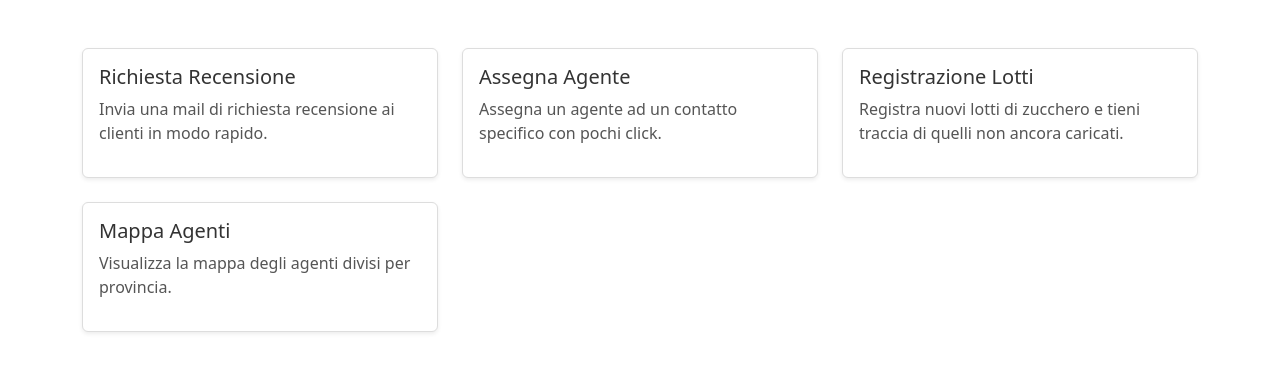
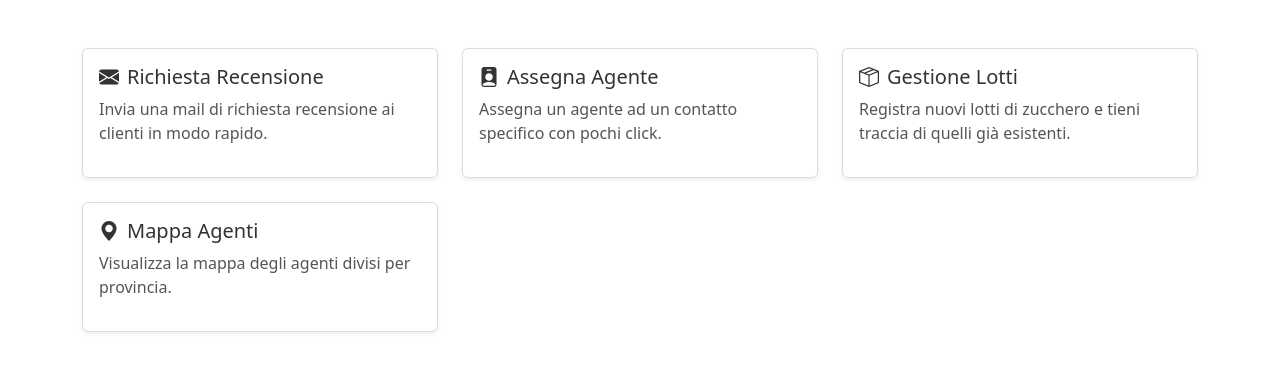
Before and after one commit to Nicolas-Personal-Zucchero/PZ-Web-Dashboard, a Flask app: page / in a window 1280 px wide. Shown: the part 66-438 px from the top of the page. Run offline with Flask 3, Linux system fonts and the light colour scheme.

Commit message:
added icons, changed title to homepage

```diff
--- a/app/templates/base.html
+++ b/app/templates/base.html
@@ -3,9 +3,12 @@
 <head>
     <meta charset="UTF-8">
     <title>{% block title %}Personal Zucchero{% endblock %}</title>
+    <link rel="icon" type="image/png" href="{{ url_for('static', filename='favicon.png') }}">
+
     <link rel="stylesheet" href="https://cdn.jsdelivr.net/npm/bootstrap@5.3.3/dist/css/bootstrap.min.css">
-    <link rel="icon" type="image/png" href="{{ url_for('static', filename='favicon.png') }}">
+    <link rel="stylesheet" href="https://cdn.jsdelivr.net/npm/bootstrap-icons@1.11.0/font/bootstrap-icons.css">
     <script src="https://cdn.jsdelivr.net/npm/bootstrap@5.3.3/dist/js/bootstrap.bundle.min.js"></script>
+
     {% block styles %}{% endblock %}
 </head>
 <body>
--- a/app/templates/index.html
+++ b/app/templates/index.html
@@ -5,11 +5,13 @@
 {% block content %}
     <!-- <h1 class="mb-4">Homepage RaspberryPi Personal Zucchero</h1> -->
 
-    <div class="row row-cols-1 row-cols-md-2 row-cols-lg-3 g-4 mt-3">
+    <div class="row row-cols-1 row-cols-md-2 row-cols-lg-3 g-4 mt-3 mb-5">
         <div class="col">
             <div class="card h-100 shadow-sm hover-card">
                 <div class="card-body">
-                    <h5 class="card-title">Richiesta Recensione</h5>
+                    <h5 class="card-title">
+                        <i class="bi bi-envelope-fill me-2"></i>Richiesta Recensione
+                    </h5>
                     <p class="card-text">Invia una mail di richiesta recensione ai clienti in modo rapido.</p>
                     <a href="{{ url_for('recensioni.recensioni') }}" class="stretched-link"></a>
                 </div>
@@ -19,7 +21,9 @@
         <div class="col">
             <div class="card h-100 shadow-sm hover-card">
                 <div class="card-body">
-                    <h5 class="card-title">Assegna Agente</h5>
+                    <h5 class="card-title">
+                        <i class="bi bi-person-badge-fill me-2"></i>Assegna Agente
+                    </h5>
                     <p class="card-text">Assegna un agente ad un contatto specifico con pochi click.</p>
                     <a href="{{ url_for('assegna_agente.assegnaAgente') }}" class="stretched-link"></a>
                 </div>
@@ -29,8 +33,10 @@
         <div class="col">
             <div class="card h-100 shadow-sm hover-card">
                 <div class="card-body">
-                    <h5 class="card-title">Registrazione Lotti</h5>
-                    <p class="card-text">Registra nuovi lotti di zucchero e tieni traccia di quelli non ancora caricati.</p>
+                    <h5 class="card-title">
+                        <i class="bi bi-box-seam me-2"></i>Gestione Lotti
+                    </h5>
+                    <p class="card-text">Registra nuovi lotti di zucchero e tieni traccia di quelli già esistenti.</p>
                     <a href="{{ url_for('registrazione_lotti.registrazione_lotti') }}" class="stretched-link"></a>
                 </div>
             </div>
@@ -39,7 +45,9 @@
         <div class="col">
             <div class="card h-100 shadow-sm hover-card">
                 <div class="card-body">
-                    <h5 class="card-title">Mappa Agenti</h5>
+                    <h5 class="card-title">
+                        <i class="bi bi-geo-alt-fill me-2"></i>Mappa Agenti
+                    </h5>
                     <p class="card-text">Visualizza la mappa degli agenti divisi per provincia.</p>
                     <a href="{{ url_for('agents_map.agents_map') }}" class="stretched-link"></a>
                 </div>
@@ -56,8 +64,9 @@
         }
 
         .hover-card:hover {
-            transform: translateY(-5px);
+            transform: translateY(-5px) scale(1.02);
             border-color: #4393C8;
+            box-shadow: 0 8px 20px rgba(0,0,0,0.15);
         }
 
         .card-title {
```
